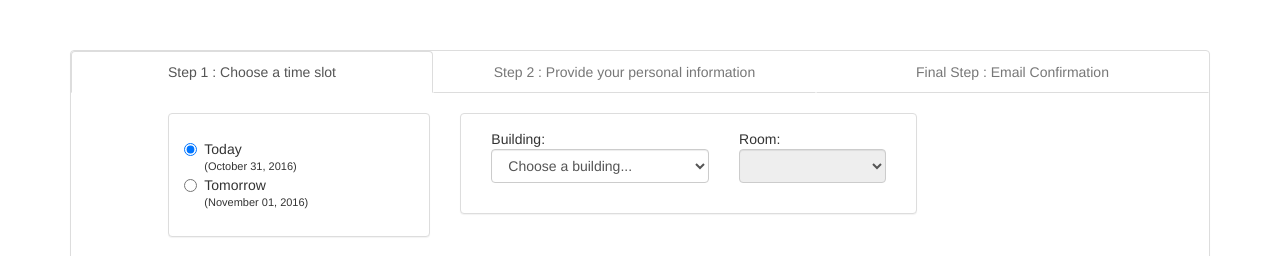
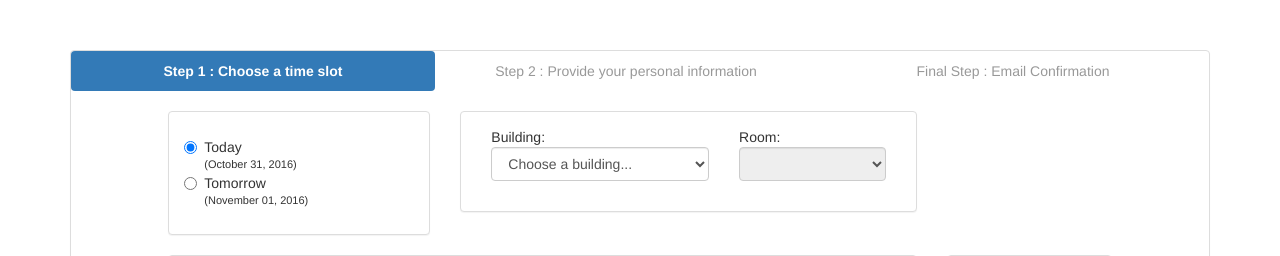
Before and after one commit to SOFENGG-T1AY1617/S18B-Team-Rofi, a CodeIgniter app: page /database/ in a window 1280 px wide. Shown: the top 256 px of the page. Run offline with CodeIgniter, Linux system fonts and the light colour scheme; data comes from the database, SQL or seed files in the repository; lists and menus that the app fills with data are empty; some libraries are stand-ins or nearby versions.

Commit message:
Turn tabs into pills according to UT

```diff
--- a/application/views/home.php
+++ b/application/views/home.php
@@ -16,7 +16,7 @@ $defaultTab = 1;
     <div id = "steps" class="panel panel-default">
         <div id = "tabs" class="row" style="margin-bottom: 20px">
             <div class = "col-md-12">
-                <ul class="nav nav-tabs nav-justified">
+                <ul class="nav nav-pills nav-justified">
 
                    <li role="presentation" class="tab_1 active">
                        <a href="#">Step 1 : Choose a time slot</a>
@@ -92,6 +92,7 @@ $defaultTab = 1;
                             $("#tabs li.tab_<?php echo $stepNo ?>").removeClass('active');
                             $("#tabs li.tab_<?php echo $stepNo ?>").addClass('disabled');
 
+                            $("#tabs li.tab_<?php echo $stepNo+1 ?>").removeClass('disabled');
                             $("#tabs li.tab_<?php echo $stepNo+1 ?>").addClass('active');
                         }
 
@@ -749,6 +750,7 @@ $defaultTab = 1;
                         $("#tabs li.tab_<?php echo $stepNo ?>").removeClass('active');
                         $("#tabs li.tab_<?php echo $stepNo ?>").addClass('disabled');
 
+                        $("#tabs li.tab_<?php echo $stepNo+1 ?>").removeClass('disabled');
                         $("#tabs li.tab_<?php echo $stepNo+1 ?>").addClass('active');
                     });
 
@@ -759,6 +761,7 @@ $defaultTab = 1;
                         $("#tabs li.tab_<?php echo $stepNo ?>").removeClass('active');
                         $("#tabs li.tab_<?php echo $stepNo ?>").addClass('disabled');
 
+                        $("#tabs li.tab_<?php echo $stepNo-1 ?>").removeClass('disabled');
                         $("#tabs li.tab_<?php echo $stepNo-1 ?>").addClass('active');
                     });
 
--- a/assets/css/reservation_system_style.css
+++ b/assets/css/reservation_system_style.css
@@ -6,6 +6,30 @@ body {
     padding: 0 !important;
     margin: 0 !important;
 }
+
+/* FOR STEPS */
+
+.nav li:hover a { /* OVERRIDE BOOTSTRAP HOVER EFFECT */
+    border: none;
+    background: none;
+    color: black;
+}
+
+.nav li.active {
+    opacity: 1;
+    font-weight: bold;
+}
+
+.nav li.disabled{
+    opacity: 0.4;
+    color: black;
+}
+
+.nav li.disabled a{
+    color: black;
+}
+
+/* END FOR STEPS */
 
 div.date-font {
     font-size: 11px;
@@ -34,9 +58,6 @@ th:first-child {
 .slotCell {
     width: 100%;
     height: 35px;
-
-
-
 }
 
 
```
